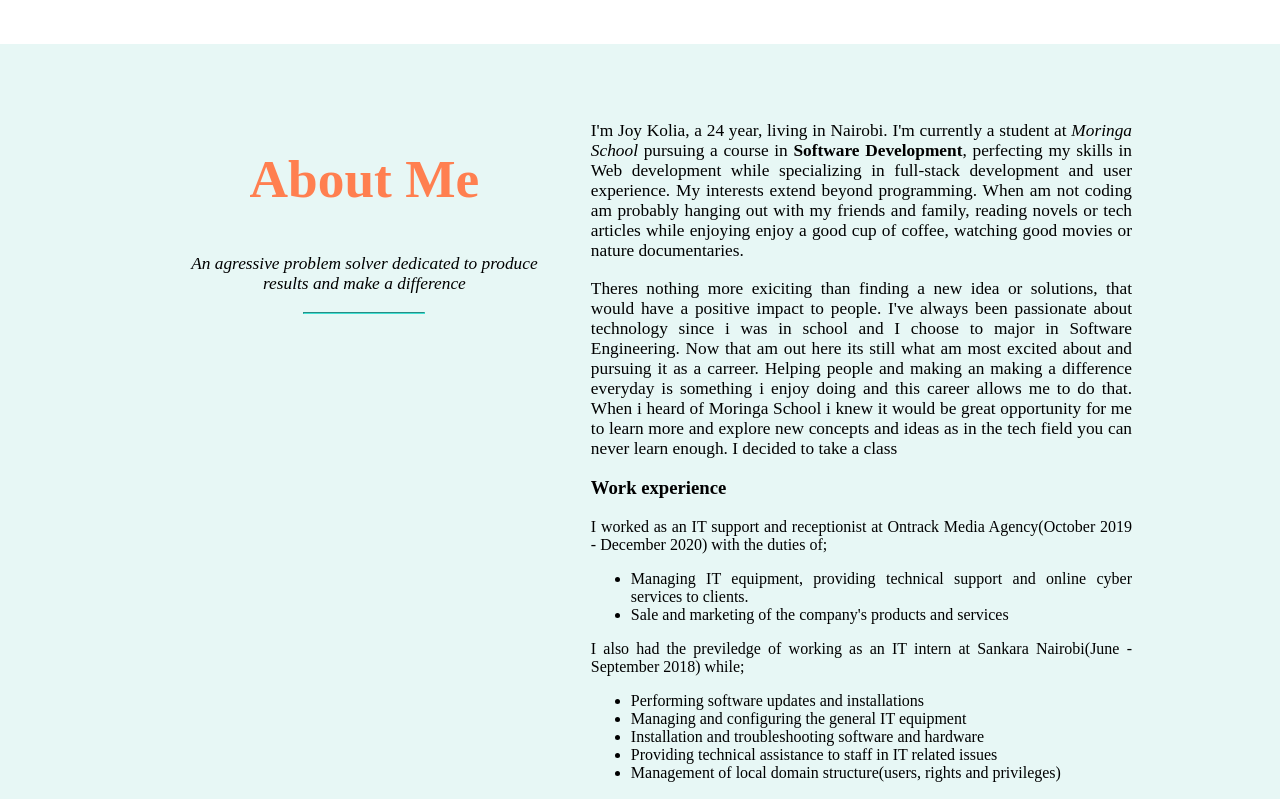
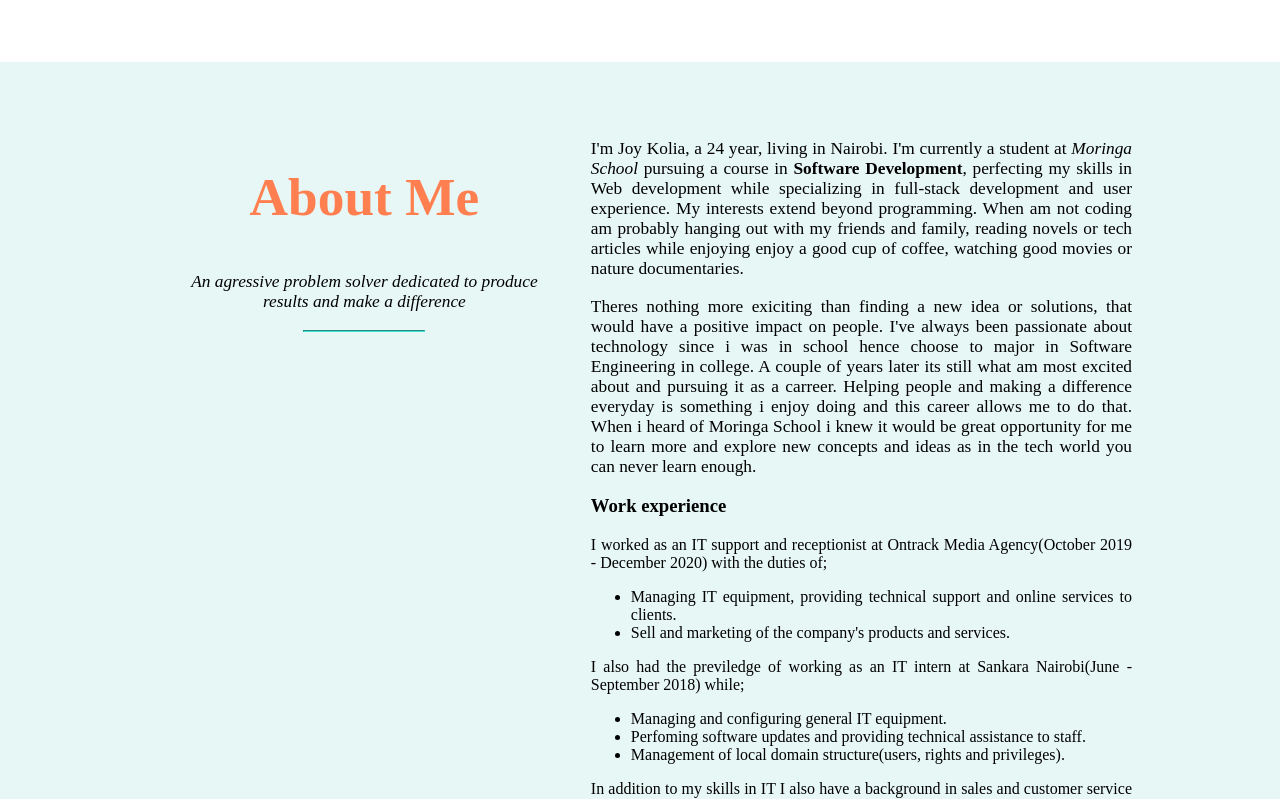
Before and after one commit to jLuseno161/Portfolio, a plain HTML site: page index.html in a window 1280 px wide. Shown: the part 1780-2579 px from the top of the page. Drawn offline with Linux system fonts and the light colour scheme.

Commit message:
save new changes

```diff
--- a/index.css
+++ b/index.css
@@ -99,7 +99,7 @@ hr {
 
 #portfolio {
     padding-bottom: 50px;
-    margin-bottom: 100px;
+    margin-bottom: 50px;
     background-color: white;
 }
 
@@ -141,7 +141,7 @@ hr {
 
 #about {
     background-color: rgb(231, 247, 245);
-    margin-bottom: 100px;
+    margin-bottom: 50px;
 }
 
 #abt_indiv {
@@ -180,39 +180,6 @@ hr {
     font-weight: 700;
     color: coral;
 }
-
-/*
-#contact {
-    padding-top: 50px;
-    padding-bottom: 50px;
-    margin-top: 100px;
-}
-
-.contactImg {
-    text-align: center;
-    position: relative;
-    color: white;
-    margin-top: 20px;
-    width: 100%;
-}
-
-#contact_text {
-
-    position: absolute;
-    top: 50%;
-    left: 50%;
-    transform: translate(-50%, -50%);
-    font-size: 40pt;
-    white-space: nowrap;
-}
-
-img {
-    width: 100%;
-    /*sets image to resize according to page size
-    height: auto;
-}
-*/
-
 .form {
     width: 970px;
     padding: 30px;
@@ -270,6 +237,7 @@ label {
 }
 
 #btn {
+    width: 60%;
     margin-right: 10px;
     background-color: coral;
     color: white;
@@ -278,7 +246,8 @@ label {
 }
 
 #buttons {
-    width: 60%;
+    width: 50%;
+    text-align: left;
 }
 
 footer {
@@ -316,9 +285,11 @@ footer {
     }
 
     #abt_indiv {
+        width: 90%;
         flex-direction: column;
+        padding: 2px;
+        padding-bottom: 60px;
     }
-
     .aboutHead {
         width: 100%;
     }
@@ -349,6 +320,10 @@ footer {
     #buttons {
         width: 70%;
     }
+    .form h1 {
+        color: coral;
+        margin-top: 2px;
+    }
 }
 
 @media screen and (max-width: 700px) {
@@ -359,7 +334,7 @@ footer {
     }
 
     nav li {
-        padding: 10px;
+        padding: 5px;
     }
 
     .form {
--- a/index.html
+++ b/index.html
@@ -50,6 +50,8 @@
                 <hr>
                 <h1>Hello, I'm Joy Kolia</h1>
                 <h3 id="description">Designer - Developer - Tutor - Mentor</h3>
+                <p>Tel: +254772528853</p>
+                <p>Email: joyluseno61@gmail.com</p>
                 <div id="icons">
                     <a href="https://touch.facebook.com/joy.luseno" class="fa fa-facebook"></a>
                     <a href="https://twitter.com/?lang=en" class="fa fa-twitter"></a>
@@ -129,34 +131,29 @@
                     enjoying enjoy a good cup of coffee, watching good movies or nature documentaries.
                 </p>
                 <p>
-                    Theres nothing more exiciting than finding a new idea or solutions, that would have a
-                    positive impact to people. I've always been passionate about technology since i was in school and I
-                    choose to major in Software Engineering. Now that am out here its still what am most excited about
-                    and
-                    pursuing it as a carreer. Helping people and making an making a difference everyday is something i
-                    enjoy
-                    doing and this career allows me to do that.
-                    When i heard of Moringa School i knew it would be great opportunity for me to learn more and explore
-                    new
-                    concepts and ideas as in the tech field you can never learn enough. I decided to take a class
+                    Theres nothing more exiciting than finding a new idea or solutions, that would have a positive
+                    impact on people. I've always been passionate about technology since i was in school hence choose to
+                    major in Software Engineering in college. A couple of years later its still what am most excited
+                    about and pursuing it as a carreer. Helping people and making a difference everyday is something i
+                    enjoy doing and this career allows me to do that. When i heard of Moringa School i knew it would be
+                    great opportunity for me to learn more and explore new concepts and ideas as in the tech world you
+                    can never learn enough.
                 </p>
                 <h3>Work experience</h3>
                 I worked as an IT support and receptionist at Ontrack Media Agency(October 2019 - December 2020) with
                 the duties of;
                 <ul>
-                    <li>Managing IT equipment, providing technical support and online cyber services to clients.</li>
-                    <li>Sale and marketing of the company's products and services</li>
+                    <li>Managing IT equipment, providing technical support and online services to clients.</li>
+                    <li>Sell and marketing of the company's products and services.</li>
                 </ul>
                 I also had the previledge of working as an IT intern at Sankara Nairobi(June - September 2018) while;
                 <ul>
-                    <li>Performing software updates and installations</li>
-                    <li>Managing and configuring the general IT equipment</li>
-                    <li>Installation and troubleshooting software and hardware</li>
-                    <li>Providing technical assistance to staff in IT related issues</li>
-                    <li>Management of local domain structure(users, rights and privileges)</li>
+                    <li>Managing and configuring general IT equipment. </li>
+                    <li>Perfoming software updates and providing technical assistance to staff.</li>
+                    <li>Management of local domain structure(users, rights and privileges).</li>
                 </ul>
-                In addition to my skills in IT i also have a background in sales and customer service which were
-                obtained while working as a sales intern for Safaricom Limited (August 2019).
+                In addition to my skills in IT I also have a background in sales and customer service which were
+                obtained while working as a sales intern for the Safaricom Home Internet. (August 2019).
                 <!-- Education
                 - Moringa School - (February 2021 -To date) - Software Development <br>
                 - Kisii University - (September 2015 - December 2019 ) - Bsc in Software Engineering<br> -->
@@ -190,9 +187,8 @@
                     <label for="">Message</label>
                     <textarea id="message"></textarea>
                 </div>
-                <div id="buttons" class="alignIn">
+                <div id="buttons">
                     <input type="button" value="SEND MESSAGE" id="btn">
-                    <input type="button" value="RESET" id="btn">
                 </div>
             </form>
 
@@ -202,4 +198,5 @@
 <footer class="footer">
     <p class="copyright">© Joy Kolia 2021. All Rights Reserved</p>
 </footer>
+
 </html>
```
